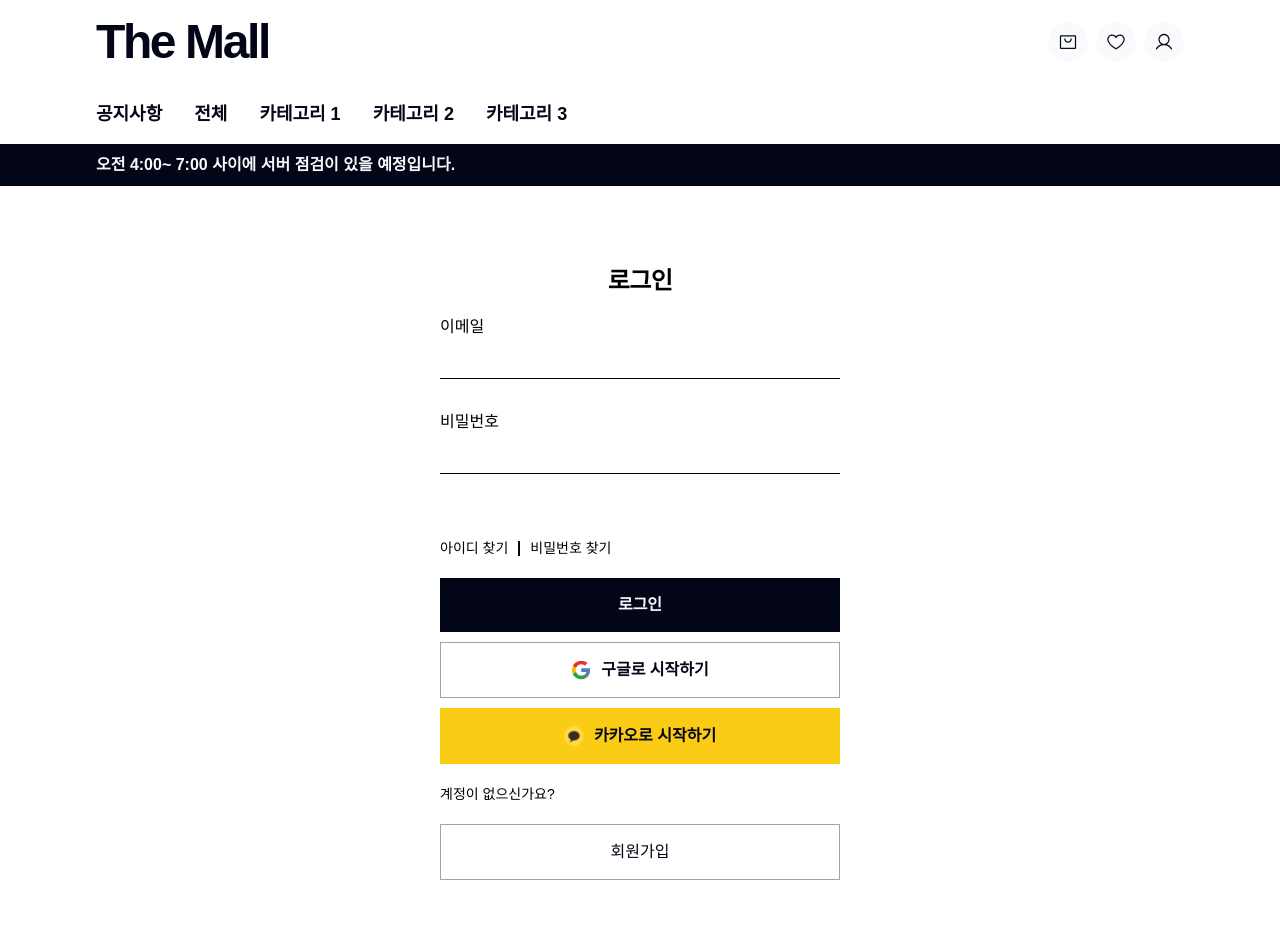
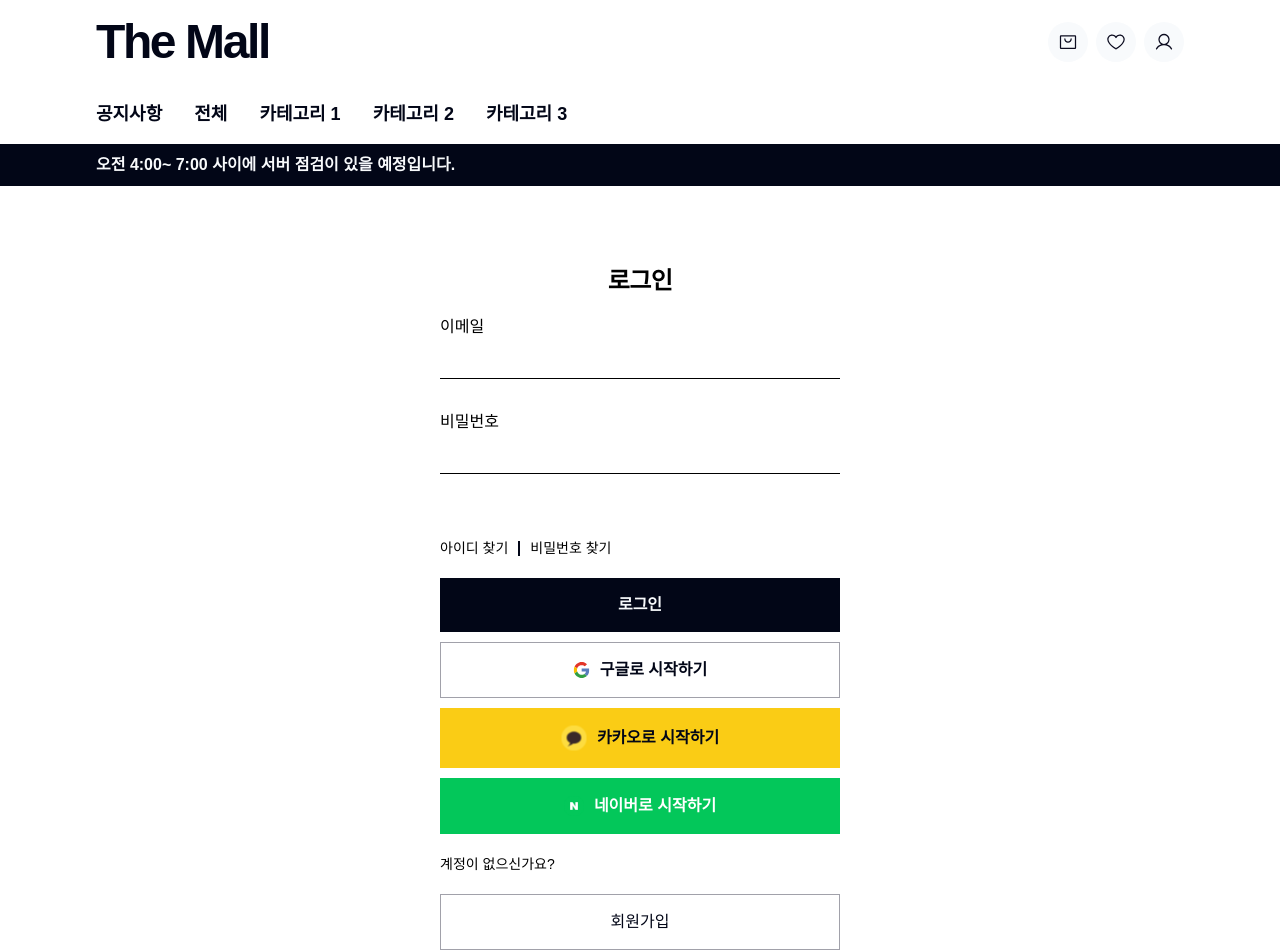
Before and after one commit to sideProject-org/shop-front, a Next.js app: page /login in a window 1280 px wide. Shown: the top 952 px of the page. Built offline with nearby package versions, Linux system fonts and the light colour scheme; no server answers.

Commit message:
FEAT :: 소셜 로그인 수현

```diff
--- a/app/component/common/SocialLoginButton.tsx
+++ b/app/component/common/SocialLoginButton.tsx
@@ -1,10 +1,12 @@
 import React from "react";
+import Image from "next/image";
 import GoogleIcon from "@/assets/icons/google.svg";
 import KakaoIcon from "@/assets/icons/kakao.svg";
+import NaverIcon from "@/assets/icons/naver.png";
 import Link from "next/link";
 
 interface SocialLoginButtonProps {
-  provider: "google" | "kakao";
+  provider: "google" | "kakao" | "naver";
 }
 
 const SocialLoginButton: React.FC<SocialLoginButtonProps> = ({ provider }) => {
@@ -16,6 +18,7 @@ const SocialLoginButton: React.FC<SocialLoginButtonProps> = ({ provider }) => {
       borderColor: "border-zinc-400",
       Icon: GoogleIcon,
       authUrl: `${process.env.NEXT_PUBLIC_API_BASE_URL}/oauth2/authorization/google`,
+      isImage: false,
     },
     kakao: {
       text: "카카오로 시작하기",
@@ -24,6 +27,16 @@ const SocialLoginButton: React.FC<SocialLoginButtonProps> = ({ provider }) => {
       borderColor: "border-yellow-400",
       Icon: KakaoIcon,
       authUrl: `${process.env.NEXT_PUBLIC_API_BASE_URL}/oauth2/authorization/kakao`,
+      isImage: false,
+    },
+    naver: {
+      text: "네이버로 시작하기",
+      bgColor: "bg-[#03C75A]",
+      textColor: "text-white",
+      borderColor: "border-[#03C75A]",
+      Icon: NaverIcon,
+      authUrl: `${process.env.NEXT_PUBLIC_API_BASE_URL}/oauth2/authorization/naver`,
+      isImage: true,
     },
   };
 
@@ -34,7 +47,17 @@ const SocialLoginButton: React.FC<SocialLoginButtonProps> = ({ provider }) => {
       href={config.authUrl}
       className={`flex items-center gap-2.5 justify-center py-4 mt-2.5 w-full ${config.bgColor} ${config.textColor} border border-solid ${config.borderColor} min-h-[52px]`}
     >
-      <config.Icon className="object-contain w-5 h-5" />
+      {config.isImage ? (
+        <Image
+          src={config.Icon}
+          alt={`${provider} 로그인`}
+          width={20}
+          height={20}
+          className="object-contain"
+        />
+      ) : (
+        <config.Icon className="object-contain " />
+      )}
       <span className="self-stretch my-auto">{config.text}</span>
     </Link>
   );
--- a/app/login/callback/page.tsx
+++ /dev/null
@@ -1,29 +0,0 @@
-import React, { useEffect } from "react";
-import { useRouter } from "next/router";
-import Cookie from "js-cookie";
-
-const LoginCallback = () => {
-  const router = useRouter();
-
-  useEffect(() => {
-    const handleCallback = async () => {
-      const query = new URLSearchParams(window.location.search);
-      const token = query.get("token");
-
-      if (token) {
-        Cookie.set("accessToken", token, { expires: 7, secure: true });
-        alert("로그인 성공!");
-        router.push("/");
-      } else {
-        alert("로그인 실패. 다시 시도해주세요.");
-        router.push("/login");
-      }
-    };
-
-    handleCallback();
-  }, [router]);
-
-  return <div>로그인 처리 중...</div>;
-};
-
-export default LoginCallback;
--- a/app/login/page.tsx
+++ b/app/login/page.tsx
@@ -18,14 +18,6 @@ const LoginPage = () => {
   const [error, setError] = useState<string | null>(null);
   const [loading, setLoading] = useState(false);
   const router = useRouter();
-
-  useEffect(() => {
-    const token = localStorage.getItem("accessToken");
-    if (token) {
-      alert("이미 로그인된 사용자입니다.");
-      // router.push("/");
-    }
-  }, [router]);
 
   const handleEmailChange = useCallback(
     (e: React.ChangeEvent<HTMLInputElement>) => {
@@ -139,6 +131,7 @@ const LoginPage = () => {
           {error && <p className="mt-2 text-red-500 font-normal">{error}</p>}
           <SocialLoginButton provider="google" />
           <SocialLoginButton provider="kakao" />
+          <SocialLoginButton provider="naver" />
         </div>
         <p className="mt-5 max-w-full text-sm w-[400px]">계정이 없으신가요?</p>
         <Link href={"/signup"}>
--- a/app/page.tsx
+++ b/app/page.tsx
@@ -1,8 +1,43 @@
+"use client";
+import { useEffect } from "react";
+import { useSearchParams } from "next/navigation";
+import { useAuth } from "@/context/AuthProvider";
 import Link from "next/link";
+import Cookie from "js-cookie";
 
 export default function Home() {
+  const searchParams = useSearchParams();
+  const { setTokens } = useAuth();
+
+  useEffect(() => {
+    const accessToken = searchParams.get("accessToken");
+    const refreshToken = searchParams.get("refreshToken");
+    const error = searchParams.get("error");
+
+    if (error) {
+      alert("로그인 실패: " + error);
+      return;
+    }
+
+    if (accessToken && refreshToken) {
+      // 리프레시 토큰을 쿠키에 직접 저장 (Spring Security 호환)
+      Cookie.set("refreshToken", refreshToken, {
+        expires: 7,
+        secure: false,
+        sameSite: "lax",
+        path: "/",
+      });
+
+      setTokens(accessToken, refreshToken);
+
+      // URL에서 토큰 파라미터 제거
+      window.history.replaceState({}, document.title, "/");
+      alert("로그인 성공!");
+    }
+  }, [searchParams, setTokens]);
+
   return (
-    <main>
+    <main className="flex flex-col items-center justify-center min-h-screen py-20 px-4">
       쇼핑몰 홈
       <br />
       <Link href={"/login"}>로그인으로 이동</Link>
```
Also changed, not shown: app/assets/icons/naver.png (added).
